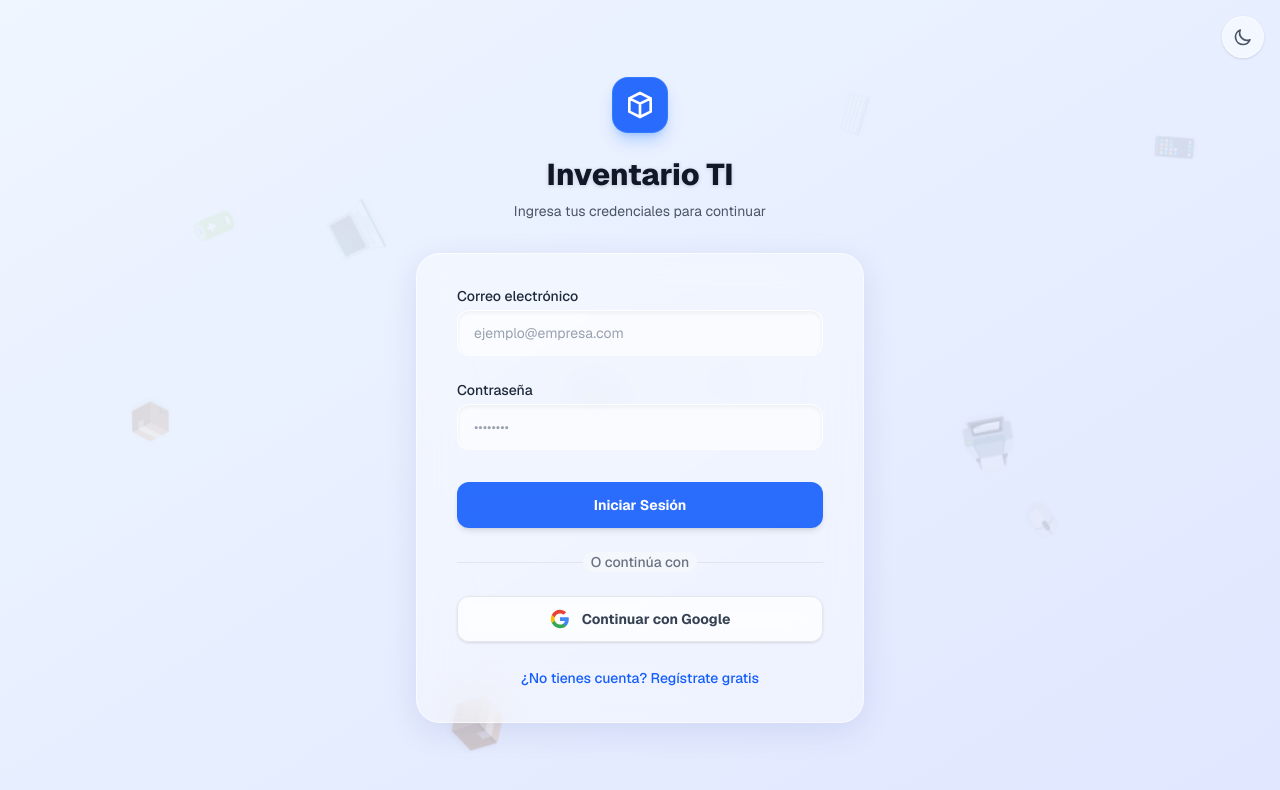
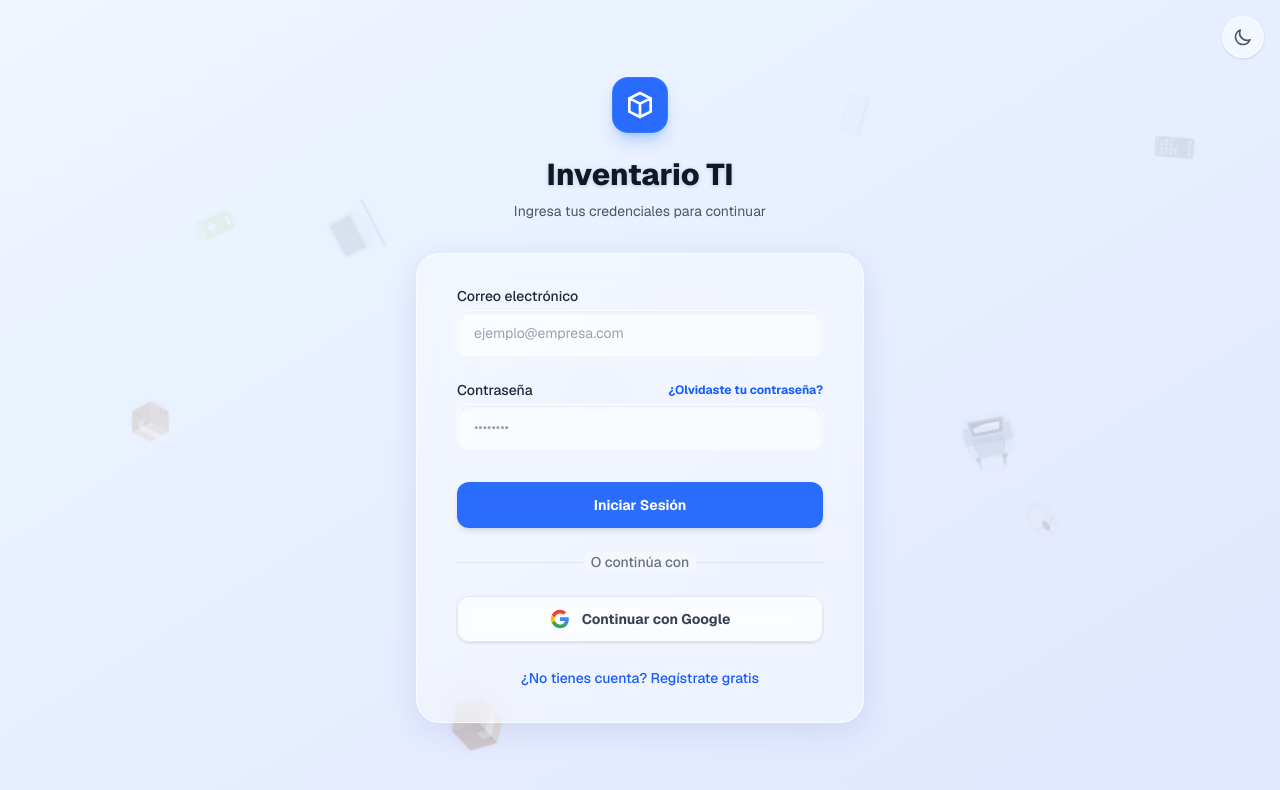
Before and after one commit to ronmardi/inventario, a Next.js app: page /login in a window 1280 px wide. Shown: the top 790 px of the page. Built offline with nearby package versions, Linux system fonts and the light colour scheme; no server answers.

Commit message:
recovery

```diff
--- a/app/login/page.tsx
+++ b/app/login/page.tsx
@@ -26,6 +26,7 @@ const traducirError = (mensaje: string) => {
   if (msj.includes("invalid login credentials")) return "El correo o la contraseña son incorrectos.";
   if (msj.includes("email not confirmed")) return "Debes confirmar tu correo electrónico.";
   if (msj.includes("database error")) return "Error interno al crear perfil. (Revisa tu base de datos).";
+  if (msj.includes("rate limit")) return "Demasiados intentos. Por favor espera unos minutos.";
   return "Ocurrió un error inesperado. Por favor, intenta de nuevo.";
 };
 
@@ -46,6 +47,10 @@ export default function LoginPage() {
 
   const [isSignUp, setIsSignUp] = useState(false);
 
+  // NUEVO: Estados para recuperar contraseña
+  const [isForgotPassword, setIsForgotPassword] = useState(false);
+  const [isResetSent, setIsResetSent] = useState(false);
+
   useEffect(() => {
     setMounted(true);
   }, []);
@@ -54,8 +59,6 @@ export default function LoginPage() {
     setIsGoogleLoading(true);
     setError(null);
 
-    // Obtenemos la URL base (http://localhost:3000 o https://tu-dominio.com)
-    // El 'callback' se encarga de crear la sesión de Supabase
     const origin = typeof window !== 'undefined' ? window.location.origin : '';
 
     const { error } = await supabase.auth.signInWithOAuth({
@@ -75,17 +78,39 @@ export default function LoginPage() {
     e.preventDefault();
     setIsLoading(true);
     setError(null);
+    setIsResetSent(false);
 
     try {
+      // 1. Flujo de Recuperación de Contraseña
+      if (isForgotPassword) {
+        if (!email) {
+          setError("Por favor, ingresa tu correo electrónico.");
+          setIsLoading(false);
+          return;
+        }
+
+        const origin = typeof window !== 'undefined' ? window.location.origin : '';
+        const { error: resetError } = await supabase.auth.resetPasswordForEmail(email, {
+          redirectTo: `${origin}/actualizar-password`,
+        });
+
+        if (resetError) {
+          setError(traducirError(resetError.message));
+        } else {
+          setIsResetSent(true);
+        }
+        setIsLoading(false);
+        return;
+      }
+
+      // 2. Flujo de Registro
       if (isSignUp) {
-        // Validar que haya ingresado el nombre de la empresa
         if (!companyName.trim()) {
           setError("El nombre de la empresa es obligatorio para registrarse.");
           setIsLoading(false);
           return;
         }
 
-        // Flujo de Registro
         const { error: signUpError } = await supabase.auth.signUp({
           email,
           password
@@ -97,7 +122,6 @@ export default function LoginPage() {
           return;
         }
 
-        // Crear la empresa y enlazar al usuario como superadmin usando la RPC segura
         const { error: rpcError } = await supabase.rpc("registrar_empresa_inicial", {
           p_company_name: companyName.trim()
         });
@@ -109,7 +133,7 @@ export default function LoginPage() {
         }
 
       } else {
-        // Flujo de Inicio de Sesión
+        // 3. Flujo de Inicio de Sesión Normal
         const { error: signInError } = await supabase.auth.signInWithPassword({
           email,
           password
@@ -122,7 +146,6 @@ export default function LoginPage() {
         }
       }
 
-      // Validar si realmente hay sesión antes de redirigir (evita el bucle infinito)
       const { data: { session } } = await supabase.auth.getSession();
       if (!session) {
         setError("No se pudo iniciar sesión. Verifica tus datos.");
@@ -130,11 +153,9 @@ export default function LoginPage() {
         return;
       }
 
-      // Si todo sale bien, redirigir al panel
       router.push("/dashboard");
       router.refresh();
 
-      // Seguro para apagar el botón de carga por si Next.js tarda en cambiar de página
       setTimeout(() => setIsLoading(false), 2000);
 
     } catch (err) {
@@ -192,12 +213,35 @@ export default function LoginPage() {
           Inventario TI
         </h2>
         <p className="mt-2 text-center text-sm text-gray-600 dark:text-gray-300">
-          {isSignUp ? "Crea una cuenta nueva para tu organización" : "Ingresa tus credenciales para continuar"}
+          {isForgotPassword
+            ? "Te enviaremos un enlace para recuperar tu acceso"
+            : isSignUp
+              ? "Crea una cuenta nueva para tu organización"
+              : "Ingresa tus credenciales para continuar"}
         </p>
       </div>
 
       <div className="relative z-10 mt-8 sm:mx-auto sm:w-full sm:max-w-md">
         <div className="bg-white/40 dark:bg-gray-900/40 backdrop-blur-xl py-8 px-4 shadow-[0_8px_32px_0_rgba(31,38,135,0.1)] dark:shadow-[0_8px_32px_0_rgba(0,0,0,0.3)] sm:rounded-3xl sm:px-10 border border-white/60 dark:border-gray-700/50 transition-all duration-300">
+
+          {/* Mensaje de Éxito al enviar el enlace */}
+          {isResetSent ? (
+            <div className="text-center animate-fade-in space-y-4">
+              <div className="mx-auto flex items-center justify-center h-12 w-12 rounded-full bg-green-100 dark:bg-green-900/30">
+                <svg className="h-6 w-6 text-green-600 dark:text-green-400" fill="none" viewBox="0 0 24 24" stroke="currentColor"><path strokeLinecap="round" strokeLinejoin="round" strokeWidth="2" d="M5 13l4 4L19 7" /></svg>
+              </div>
+              <h3 className="text-lg font-bold text-gray-900 dark:text-white">¡Enlace enviado!</h3>
+              <p className="text-sm text-gray-600 dark:text-gray-300">
+                Revisa la bandeja de entrada de <strong>{email}</strong> y haz clic en el enlace para cambiar tu contraseña.
+              </p>
+              <button
+                onClick={() => { setIsForgotPassword(false); setIsResetSent(false); }}
+                className="mt-4 text-sm font-bold text-blue-600 hover:text-blue-500 dark:text-blue-400"
+              >
+                Volver a Iniciar Sesión
+              </button>
+            </div>
+          ) : (
             <form className="space-y-6" onSubmit={handleSubmit}>
 
               {error && (
@@ -207,7 +251,7 @@ export default function LoginPage() {
               )}
 
               {/* Renderizado Condicional del Nombre de la Empresa */}
-            {isSignUp && (
+              {!isForgotPassword && isSignUp && (
                 <div className="animate-fade-in">
                   <label htmlFor="companyName" className="block text-sm font-medium text-gray-800 dark:text-gray-200">
                     Nombre de tu Empresa
@@ -246,29 +290,40 @@ export default function LoginPage() {
                 </div>
               </div>
 
-            <div>
+              {!isForgotPassword && (
+                <div className="animate-fade-in">
+                  <div className="flex items-center justify-between mb-1">
                     <label htmlFor="password" className="block text-sm font-medium text-gray-800 dark:text-gray-200">
                       Contraseña
                     </label>
-              <div className="mt-1">
+                    {!isSignUp && (
+                      <button
+                        type="button"
+                        onClick={() => { setIsForgotPassword(true); setError(null); }}
+                        className="text-xs font-bold text-blue-600 hover:text-blue-500 dark:text-blue-400 transition-colors"
+                      >
+                        ¿Olvidaste tu contraseña?
+                      </button>
+                    )}
+                  </div>
                   <input
                     id="password"
                     name="password"
                     type="password"
                     autoComplete={isSignUp ? "new-password" : "current-password"}
-                  required
+                    required={!isForgotPassword}
                     value={password}
                     onChange={(e) => setPassword(e.target.value)}
                     className="appearance-none block w-full px-4 py-3 border border-white/50 dark:border-gray-600/50 rounded-xl shadow-inner placeholder-gray-400 text-gray-900 dark:text-white bg-white/60 dark:bg-gray-800/60 focus:bg-white dark:focus:bg-gray-800 focus:outline-none focus:ring-2 focus:ring-blue-500/50 focus:border-transparent sm:text-sm transition-all"
                     placeholder="••••••••"
                   />
-              </div>
                   {isSignUp && (
                     <p className="mt-2 text-xs text-gray-500 dark:text-gray-400">
                       La contraseña debe tener al menos 6 caracteres.
                     </p>
                   )}
                 </div>
+              )}
 
               <div className="pt-2">
                 <button
@@ -281,15 +336,22 @@ export default function LoginPage() {
                       <circle className="opacity-25" cx="12" cy="12" r="10" stroke="currentColor" strokeWidth="4"></circle>
                       <path className="opacity-75" fill="currentColor" d="M4 12a8 8 0 018-8V0C5.373 0 0 5.373 0 12h4zm2 5.291A7.962 7.962 0 014 12H0c0 3.042 1.135 5.824 3 7.938l3-2.647z"></path>
                     </svg>
+                  ) : isForgotPassword ? (
+                    "Enviar Enlace"
+                  ) : isSignUp ? (
+                    "Crear Cuenta"
                   ) : (
-                  isSignUp ? "Crear Cuenta" : "Iniciar Sesión"
+                    "Iniciar Sesión"
                   )}
                 </button>
               </div>
             </form>
+          )}
 
-          {/* Separador */}
-          <div className="relative my-6">
+          {/* Opciones Adicionales y SSO */}
+          {!isForgotPassword && !isResetSent && (
+            <>
+              <div className="relative my-6 animate-fade-in">
                 <div className="absolute inset-0 flex items-center">
                   <div className="w-full border-t border-gray-300/50 dark:border-gray-600/50"></div>
                 </div>
@@ -298,12 +360,11 @@ export default function LoginPage() {
                 </div>
               </div>
 
-          {/* Botón de Google SSO */}
               <button
                 onClick={handleGoogleLogin}
                 disabled={isLoading || isGoogleLoading}
                 type="button"
-            className="w-full flex items-center justify-center px-4 py-3 rounded-xl font-bold text-sm text-gray-700 dark:text-gray-200 bg-white/60 dark:bg-gray-800/60 hover:bg-white dark:hover:bg-gray-700 border border-gray-200 dark:border-gray-700 shadow-sm backdrop-blur-sm transition-all hover:scale-[1.02] active:scale-[0.98] disabled:opacity-70 disabled:cursor-not-allowed disabled:hover:scale-100"
+                className="w-full animate-fade-in flex items-center justify-center px-4 py-3 rounded-xl font-bold text-sm text-gray-700 dark:text-gray-200 bg-white/60 dark:bg-gray-800/60 hover:bg-white dark:hover:bg-gray-700 border border-gray-200 dark:border-gray-700 shadow-sm backdrop-blur-sm transition-all hover:scale-[1.02] active:scale-[0.98] disabled:opacity-70 disabled:cursor-not-allowed disabled:hover:scale-100"
               >
                 {isGoogleLoading ? (
                   <svg className="animate-spin -ml-1 mr-3 h-5 w-5 text-gray-500 dark:text-gray-300" xmlns="http://www.w3.org/2000/svg" fill="none" viewBox="0 0 24 24">
@@ -320,10 +381,13 @@ export default function LoginPage() {
                 )}
                 {isGoogleLoading ? "Conectando..." : "Continuar con Google"}
               </button>
+            </>
+          )}
 
           <div className="mt-6 text-center">
             <button
               onClick={() => {
+                setIsForgotPassword(false);
                 setIsSignUp(!isSignUp);
                 setError(null);
                 setPassword("");
@@ -331,7 +395,9 @@ export default function LoginPage() {
               }}
               className="text-sm font-medium text-blue-600 hover:text-blue-500 dark:text-blue-400 dark:hover:text-blue-300 transition-colors"
             >
-              {isSignUp
+              {isForgotPassword
+                ? "Regresar a Iniciar Sesión"
+                : isSignUp
                   ? "¿Ya tienes cuenta? Inicia sesión aquí"
                   : "¿No tienes cuenta? Regístrate gratis"}
             </button>
```
Lines whose indentation alone changed are shown as unchanged.
